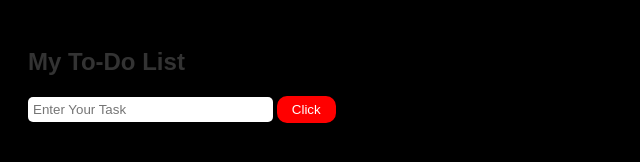
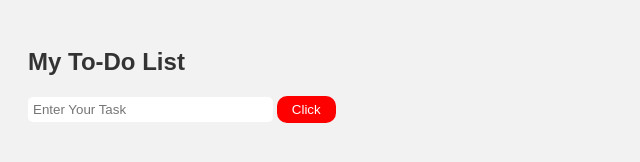
Before and after one commit to Vjamiu/newrepo, a plain HTML site: page to do.html in a window 1280 px wide. Shown: the whole page, without its empty margins (0-640 px from the left). Drawn offline with Linux system fonts and the light colour scheme.

Commit message:
Update to do.html

```diff
--- a/to do.html
+++ b/to do.html
@@ -15,8 +15,8 @@
 
     body{
         height: 100vh;
-        /* background-color: #f2f2f2; */
-        background-color: #000000;
+        background-color: #f2f2f2;
+/*         background-color: #000000; */
     }
 </style>
 <body>
```
